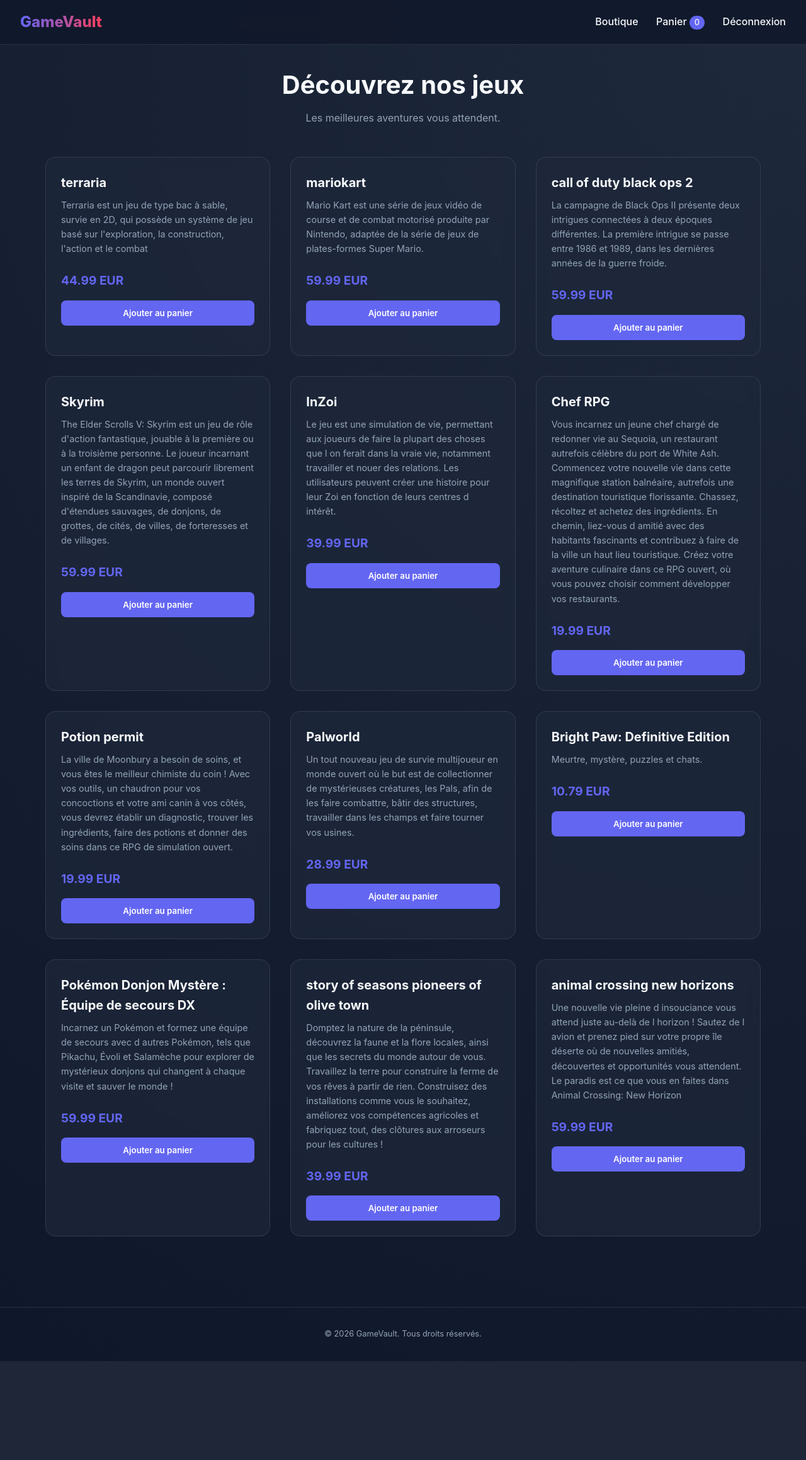
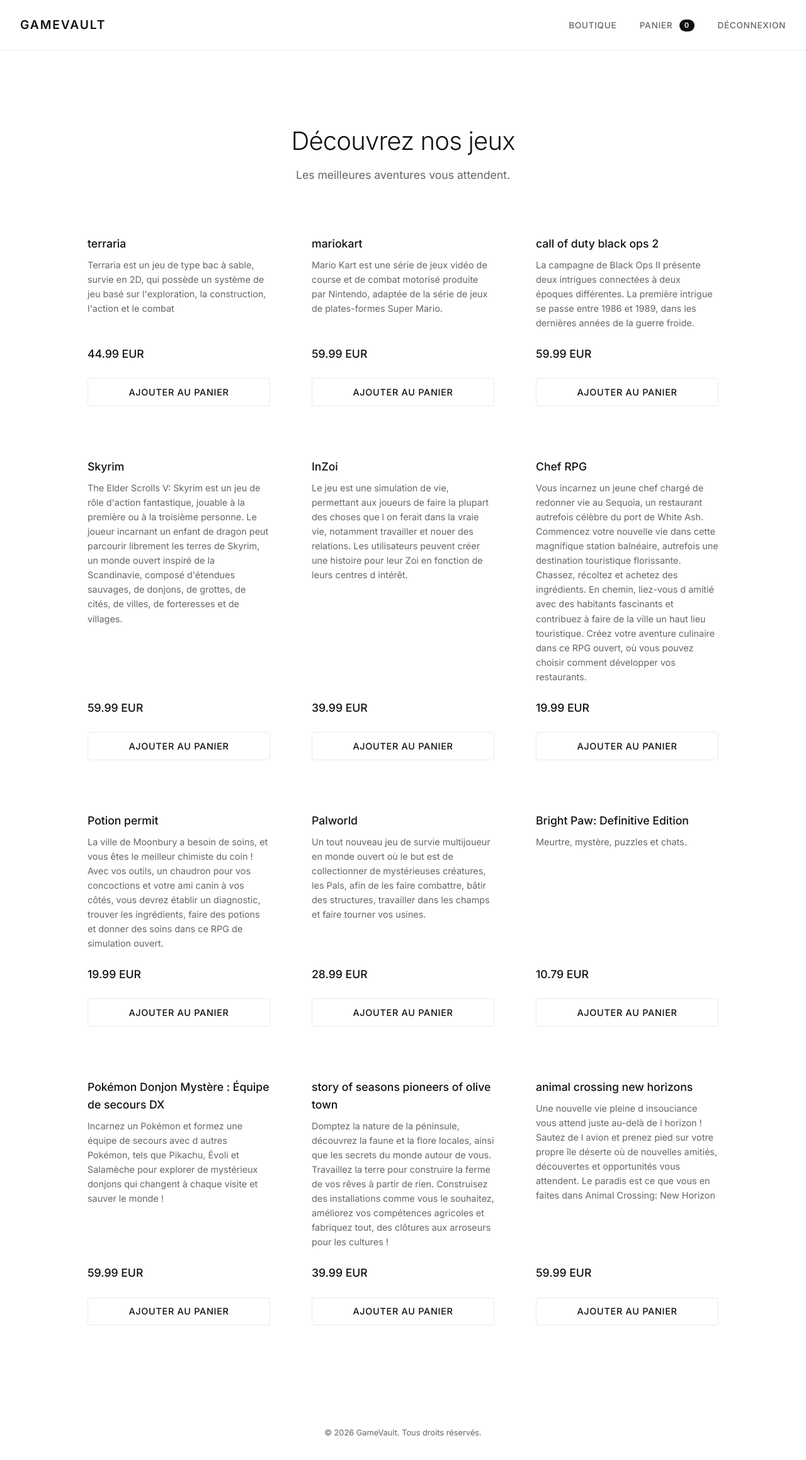
Before and after one commit to DZTic/e_commerce, a PHP site: page / in a window 1280 px wide. Shown: the whole page at 63% size. Before the commit the page ends 2161 px from the top, so only its background shows below. Run offline with PHP 8.4, Linux system fonts and the light colour scheme; the visitor is signed in with stand-in values (Sample User, id 1); data comes from the database, SQL or seed files in the repository.

Commit message:
Add files via upload

```diff
--- a/assets/css/style.css
+++ b/assets/css/style.css
@@ -1,13 +1,12 @@
 :root {
-    --primary: #6366f1;
-    --primary-hover: #4f46e5;
-    --bg-dark: #0f172a;
-    --bg-card: rgba(30, 41, 59, 0.7);
-    --text-main: #f8fafc;
-    --text-muted: #94a3b8;
-    --accent: #f43f5e;
+    --primary: #000000;
+    --primary-hover: #333333;
+    --bg-main: #ffffff;
+    --bg-card: #ffffff;
+    --text-main: #111111;
+    --text-muted: #666666;
+    --border: #eaeaea;
     --success: #10b981;
-    --glass-border: rgba(255, 255, 255, 0.1);
 }
 
 * {
@@ -18,25 +17,25 @@
 }
 
 body {
-    background-color: var(--bg-dark);
-    background-image: radial-gradient(circle at top right, #1e293b, #0f172a);
+    background-color: var(--bg-main);
     color: var(--text-main);
     line-height: 1.6;
     min-height: 100vh;
+    -webkit-font-smoothing: antialiased;
+    -moz-osx-font-smoothing: grayscale;
 }
 
 .container {
-    max-width: 1200px;
+    max-width: 1100px;
     margin: 0 auto;
     padding: 2rem;
 }
 
-/* Glassmorphism Navigation */
+/* Minimalist Navigation */
 nav {
-    background: rgba(15, 23, 42, 0.8);
-    backdrop-filter: blur(12px);
-    border-bottom: 1px solid var(--glass-border);
-    padding: 1rem 2rem;
+    background: var(--bg-main);
+    border-bottom: 1px solid var(--border);
+    padding: 1.5rem 2rem;
     display: flex;
     justify-content: space-between;
     align-items: center;
@@ -46,131 +45,192 @@ nav {
 }
 
 nav a {
-    color: var(--text-main);
+    color: var(--text-muted);
     text-decoration: none;
-    margin-left: 1.5rem;
-    transition: color 0.3s ease;
+    margin-left: 2rem;
+    transition: color 0.2s ease;
+    font-size: 0.85rem;
     font-weight: 500;
+    text-transform: uppercase;
+    letter-spacing: 0.05em;
 }
 
 nav a:hover {
-    color: var(--primary);
+    color: var(--text-main);
 }
 
 .logo {
-    font-size: 1.5rem;
-    font-weight: 800;
-    background: linear-gradient(to right, var(--primary), var(--accent));
-    background-clip: text;
-    -webkit-background-clip: text;
-    -webkit-text-fill-color: transparent;
+    font-size: 1.2rem;
+    font-weight: 600;
+    color: var(--text-main);
+    text-transform: uppercase;
+    letter-spacing: 0.1em;
+}
+
+/* Page Headers */
+.page-header {
+    margin: 5rem 0 4rem;
+    text-align: center;
+}
+
+.page-header h1 {
+    font-size: 2.5rem;
+    font-weight: 300;
+    letter-spacing: -0.02em;
+    margin-bottom: 0.5rem;
+    color: var(--text-main);
+}
+
+.page-header p {
+    color: var(--text-muted);
+    font-size: 1.1rem;
+    font-weight: 400;
 }
 
 /* Product Cards */
 .product-grid {
     display: grid;
-    grid-template-columns: repeat(auto-fill, minmax(280px, 1fr));
-    gap: 2rem;
+    grid-template-columns: repeat(auto-fill, minmax(300px, 1fr));
+    gap: 3rem 2rem;
     margin-top: 2rem;
 }
 
 .card {
     background: var(--bg-card);
-    backdrop-filter: blur(8px);
-    border: 1px solid var(--glass-border);
-    border-radius: 1rem;
-    padding: 1.5rem;
-    transition: transform 0.3s ease, box-shadow 0.3s ease;
+    border: 1px solid transparent;
+    padding: 1rem;
+    border-radius: 4px;
+    transition: all 0.3s ease;
+    display: flex;
+    flex-direction: column;
 }
 
 .card:hover {
-    transform: translateY(-5px);
-    box-shadow: 0 10px 25px -5px rgba(0, 0, 0, 0.4);
-    border-color: var(--primary);
+    transform: translateY(-4px);
+}
+
+.card-content {
+    display: flex;
+    flex-direction: column;
+    flex-grow: 1;
 }
 
 .card h3 {
     margin-bottom: 0.5rem;
-    font-size: 1.25rem;
+    font-size: 1.1rem;
+    font-weight: 500;
+    color: var(--text-main);
 }
 
 .card p {
     color: var(--text-muted);
     font-size: 0.9rem;
     margin-bottom: 1.5rem;
+    line-height: 1.6;
+    flex-grow: 1;
 }
 
 .price {
-    font-weight: 700;
-    color: var(--primary);
-    font-size: 1.2rem;
-    margin-bottom: 1rem;
+    font-weight: 500;
+    color: var(--text-main);
+    font-size: 1.1rem;
+    margin-bottom: 1.5rem;
 }
 
 /* Forms */
 .auth-container {
     max-width: 400px;
-    margin: 5rem auto;
-    padding: 2.5rem;
+    margin: 6rem auto;
+    padding: 3rem;
     background: var(--bg-card);
-    border-radius: 1.5rem;
-    border: 1px solid var(--glass-border);
+    border: 1px solid var(--border);
+    border-radius: 4px;
 }
 
 input {
     width: 100%;
-    padding: 0.75rem 1rem;
-    background: rgba(15, 23, 42, 0.5);
-    border: 1px solid var(--glass-border);
-    border-radius: 0.5rem;
-    color: white;
+    padding: 0.8rem 1rem;
+    background: #fafafa;
+    border: 1px solid var(--border);
+    border-radius: 4px;
+    color: var(--text-main);
     margin-bottom: 1.5rem;
+    font-size: 0.95rem;
+    transition: border-color 0.2s ease, background 0.2s ease;
 }
 
 input:focus {
-    outline: 2px solid var(--primary);
-    background: rgba(15, 23, 42, 0.8);
+    outline: none;
+    border-color: var(--text-main);
+    background: #ffffff;
 }
 
 button {
     width: 100%;
-    padding: 0.75rem;
+    padding: 0.8rem;
     background: var(--primary);
     color: white;
-    border: none;
-    border-radius: 0.5rem;
-    font-weight: 600;
+    border: 1px solid var(--primary);
+    border-radius: 4px;
+    font-size: 0.9rem;
+    font-weight: 500;
     cursor: pointer;
-    transition: background 0.3s;
+    transition: all 0.2s ease;
+    text-transform: uppercase;
+    letter-spacing: 0.05em;
 }
 
 button:hover {
     background: var(--primary-hover);
+    border-color: var(--primary-hover);
+}
+
+.btn-outline {
+    background: transparent;
+    color: var(--text-main);
+    border: 1px solid var(--border);
+}
+
+.btn-outline:hover {
+    border-color: var(--text-main);
+    background: transparent;
 }
 
 /* Tables (Cart / Admin) */
 table {
     width: 100%;
     border-collapse: collapse;
-    margin: 2rem 0;
+    margin: 3rem 0;
 }
 
 th {
     text-align: left;
     color: var(--text-muted);
-    border-bottom: 1px solid var(--glass-border);
-    padding: 1rem;
+    border-bottom: 1px solid var(--border);
+    padding: 1rem 0;
+    font-weight: 500;
+    font-size: 0.8rem;
+    text-transform: uppercase;
+    letter-spacing: 0.05em;
 }
 
 td {
-    padding: 1rem;
-    border-bottom: 1px solid rgba(255,255,255,0.05);
+    padding: 1.5rem 0;
+    border-bottom: 1px solid var(--border);
+    color: var(--text-main);
 }
 
 /* Badges */
 .badge {
-    background: var(--primary);
-    padding: 0.2rem 0.5rem;
-    border-radius: 99px;
-    font-size: 0.8rem;
+    background: var(--text-main);
+    color: white;
+    padding: 0.15rem 0.5rem;
+    border-radius: 12px;
+    font-size: 0.7rem;
+    font-weight: 600;
+    margin-left: 0.4rem;
 }
+
+h1, h2, h3, h4, h5, h6 {
+    font-weight: 500;
+}
--- a/includes/header.php
+++ b/includes/header.php
@@ -17,7 +17,10 @@ if (isset($_SESSION['user_id'])) {
 <head>
     <meta charset="UTF-8">
     <meta name="viewport" content="width=device-width, initial-scale=1.0">
-    <title>GameVault - Boutique Premium</title>
+    <title>GameVault - Boutique</title>
+    <link rel="preconnect" href="https://fonts.googleapis.com">
+    <link rel="preconnect" href="https://fonts.gstatic.com" crossorigin>
+    <link href="https://fonts.googleapis.com/css2?family=Inter:wght@300;400;500;600;700&display=swap" rel="stylesheet">
     <link rel="stylesheet" href="assets/css/style.css">
 </head>
 <body>
--- a/index.php
+++ b/index.php
@@ -9,20 +9,22 @@ if (!isset($_SESSION['user_id'])) {
 $result = $pdo->query("SELECT * FROM products");
 ?>
 
-<header style="margin-bottom: 3rem; text-align: center;">
-    <h1 style="font-size: 2.5rem; margin-bottom: 0.5rem;">Découvrez nos jeux</h1>
-    <p style="color: var(--text-muted);">Les meilleures aventures vous attendent.</p>
+<header class="page-header">
+    <h1>Découvrez nos jeux</h1>
+    <p>Les meilleures aventures vous attendent.</p>
 </header>
 
 <div class="product-grid">
     <?php while($row = $result->fetch()) { ?>
         <div class="card">
-            <h3><?= htmlspecialchars($row['name']) ?></h3>
-            <p><?= htmlspecialchars($row['description']) ?></p>
+            <div class="card-content">
+                <h3><?= htmlspecialchars($row['name']) ?></h3>
+                <p><?= htmlspecialchars($row['description']) ?></p>
+            </div>
             <div class="price"><?= number_format($row['price'], 2) ?> EUR</div>
             <form method="post" action="add_to_cart.php">
                 <input type="hidden" name="product_id" value="<?= $row['id'] ?>">
-                <button type="submit">Ajouter au panier</button>
+                <button type="submit" class="btn-outline">Ajouter au panier</button>
             </form>
         </div>
     <?php } ?>
--- a/register.php
+++ b/register.php
@@ -11,7 +11,7 @@ if ($_SERVER["REQUEST_METHOD"] == "POST") {
 ?>
 
 <div class="auth-container">
-    <h2 style="margin-bottom: 2rem; text-align: center;">Rejoignez GameVault</h2>
+    <h2 style="margin-bottom: 2rem; text-align: center; font-weight: 400; font-size: 1.8rem;">Rejoignez GameVault</h2>
 
     <form method="post">
         <input type="text" name="username" placeholder="Nom d'utilisateur" required>
@@ -19,8 +19,8 @@ if ($_SERVER["REQUEST_METHOD"] == "POST") {
         <button type="submit">Créer mon compte</button>
     </form>
 
-    <p style="text-align: center; margin-top: 1.5rem; color: var(--text-muted); font-size: 0.9rem;">
-        Déjà inscrit ? <a href="login.php" style="color: var(--primary); text-decoration: none; font-weight: 600;">Se connecter</a>
+    <p style="text-align: center; margin-top: 2rem; color: var(--text-muted); font-size: 0.85rem;">
+        Déjà inscrit ? <a href="login.php" style="color: var(--text-main); text-decoration: none; font-weight: 500;">Se connecter</a>
     </p>
 </div>
 
```
Also changed, not shown: cart.php (+9 -7 lines), login.php (+4 -4 lines), README.md.
